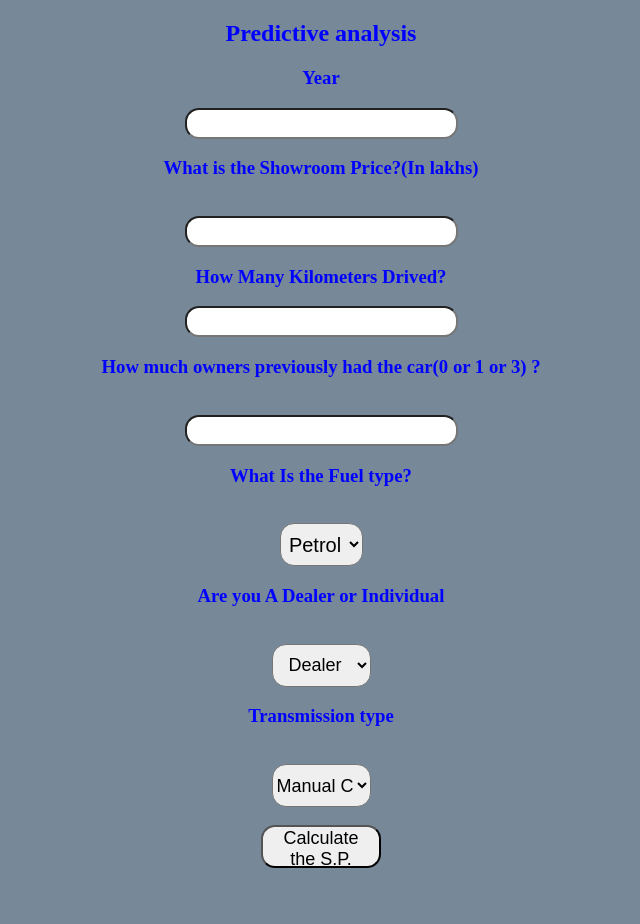
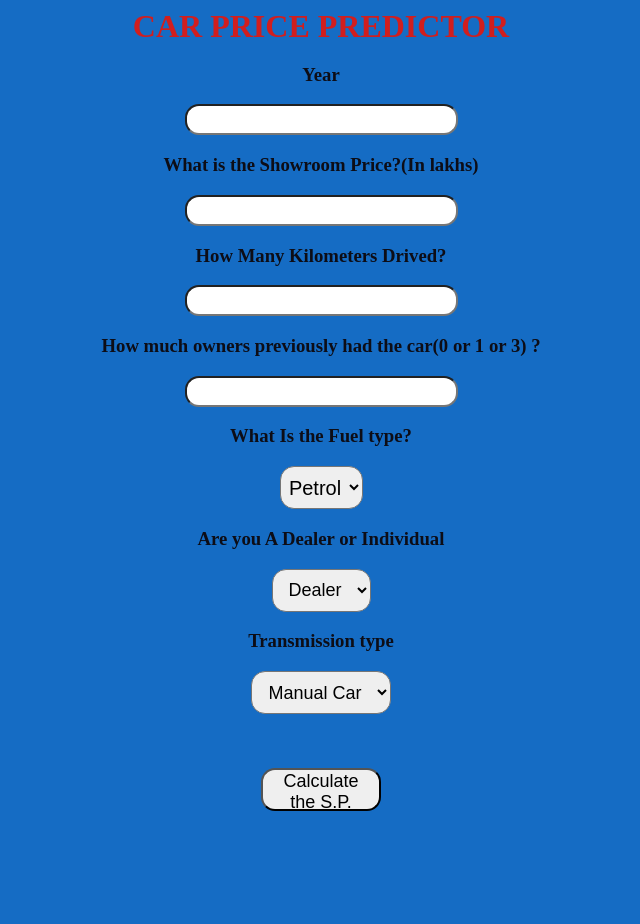
Before and after one commit to Sakshat682/predicting-carprice, a Flask app: page / in a window 1280 px wide. Shown: the whole page, without its empty margins (319-959 px from the left). After the commit the page ends 811 px from the top, so only its background shows below. Run offline with Flask 2, Linux system fonts and the light colour scheme; parts of the project's set-up code (start-up, migrations or seed data) failed here and were passed over.

Commit message:
Beautify index.html

```diff
--- a/app.py
+++ b/app.py
@@ -29,7 +29,7 @@ def predict():
         else:
             Fuel_Type_Petrol=0
             Fuel_Type_Diesel=1
-        Year=2020-Year
+        Year=2021-Year
         Seller_Type_Individual=request.form['Seller_Type_Individual']
         if(Seller_Type_Individual=='Individual'):
             Seller_Type_Individual=1
@@ -45,7 +45,7 @@ def predict():
         if output<0:
             return render_template('index.html',prediction_texts="Sorry you cannot sell this car")
         else:
-            return render_template('index.html',prediction_text="You Can Sell The Car at {} Lakhs".format(output))
+            return render_template('index.html',prediction_text="You can sell your Car at {} Lakhs".format(output))
     else:
         return render_template('index.html')
 
--- a/templates/index.html
+++ b/templates/index.html
@@ -9,28 +9,28 @@
 
 <body>
 
-    <div style="color:blue">
+    <div style="color:rgb(13, 13, 22)">
         <form action="{{ url_for('predict')}}" method="post">
-            <h2>Predictive analysis</h2>
+            <h1>CAR PRICE PREDICTOR</h1>
             <h3>Year</h3>
             <input id="first" name="Year" type="number ">
-            <h3>What is the Showroom Price?(In lakhs)</h3><br><input id="second" name="Present_Price" required="required">
+            <h3>What is the Showroom Price?(In lakhs)</h3><input id="second" name="Present_Price" required="required">
             <h3>How Many Kilometers Drived?</h3><input id="third" name="Kms_Driven" required="required">
-            <h3>How much owners previously had the car(0 or 1 or 3) ?</h3><br><input id="fourth" name="Owner" required="required">
-            <h3>What Is the Fuel type?</h3><br><select name="Fuel_Type_Petrol" id="fuel" required="required">
+            <h3>How much owners previously had the car(0 or 1 or 3) ?</h3><input id="fourth" name="Owner" required="required">
+            <h3>What Is the Fuel type?</h3><select name="Fuel_Type_Petrol" id="fuel" required="required">
                 <option value="Petrol">Petrol</option>
                 <option value="Diesel">Diesel</option>
                 <option value="Diesel">CNG</option>
             </select>
-            <h3>Are you A Dealer or Individual</h3><br><select name="Seller_Type_Individual" id="resea" required="required">
+            <h3>Are you A Dealer or Individual</h3><select name="Seller_Type_Individual" id="resea" required="required">
                 <option value="Dealer">Dealer</option>
                 <option value="Individual">Individual</option>
             </select>
-            <h3>Transmission type</h3><br><select name="Transmission_Mannual" id="research" required="required">
+            <h3>Transmission type</h3><select name="Transmission_Mannual" id="research" required="required">
                 <option value="Mannual">Manual Car</option>
                 <option value="Automatic">Automatic Car</option>
             </select>
-            <br><br><button id="sub" type="submit ">Calculate the S.P.</button>
+            <br><br><br><br><button id="sub" type="submit ">Calculate the S.P.</button>
             <br>
 
 
@@ -40,15 +40,19 @@
 
 
 
-        <br><br><h3>{{ prediction_text }}<h3>
+        <br><br><h2 style="color: rgb(253, 187, 5);">{{ prediction_text }}</h2>
     </div>
 
 
 
 
     <style>
+        h1{
+            color: rgb(209, 30, 30);
+            margin: 0% ;
+        }
         body {
-            background-color: lightslategray;
+            background-color: rgb(21, 108, 196);
             text-align: center;
             padding: 0px;
         }
@@ -57,7 +61,7 @@
             font-size: 18px;
             width: 100px;
             height: 23px;
-            top: 23px;
+            top: 2px;
         }
 
         #box {
@@ -66,16 +70,16 @@
             border-style: solid;
             font-family: cursive;
             text-align: center;
-            background-color: rgb(168, 131, 61);
+            background-color: rgb(70, 168, 61);
             font-size: medium;
             position: absolute;
             width: 700px;
-            bottom: 9%;
+            bottom: 0%;
             height: 850px;
             right: 30%;
             padding: 0px;
             margin: 0px;
-            font-size: 14px;
+            font-size: 11px;
         }
 
         #fuel {
@@ -91,7 +95,7 @@
         }
 
         #research {
-            width: 99px;
+            width: 140px;
             height: 43px;
             text-align: center;
             border-radius: 14px;
@@ -123,7 +127,7 @@
         }
 
         #sub:hover {
-            background-color: darkcyan;
+            background-color: rgb(19, 216, 12);
         }
 
         #first {
```
Also changed, not shown: 2 other files.
